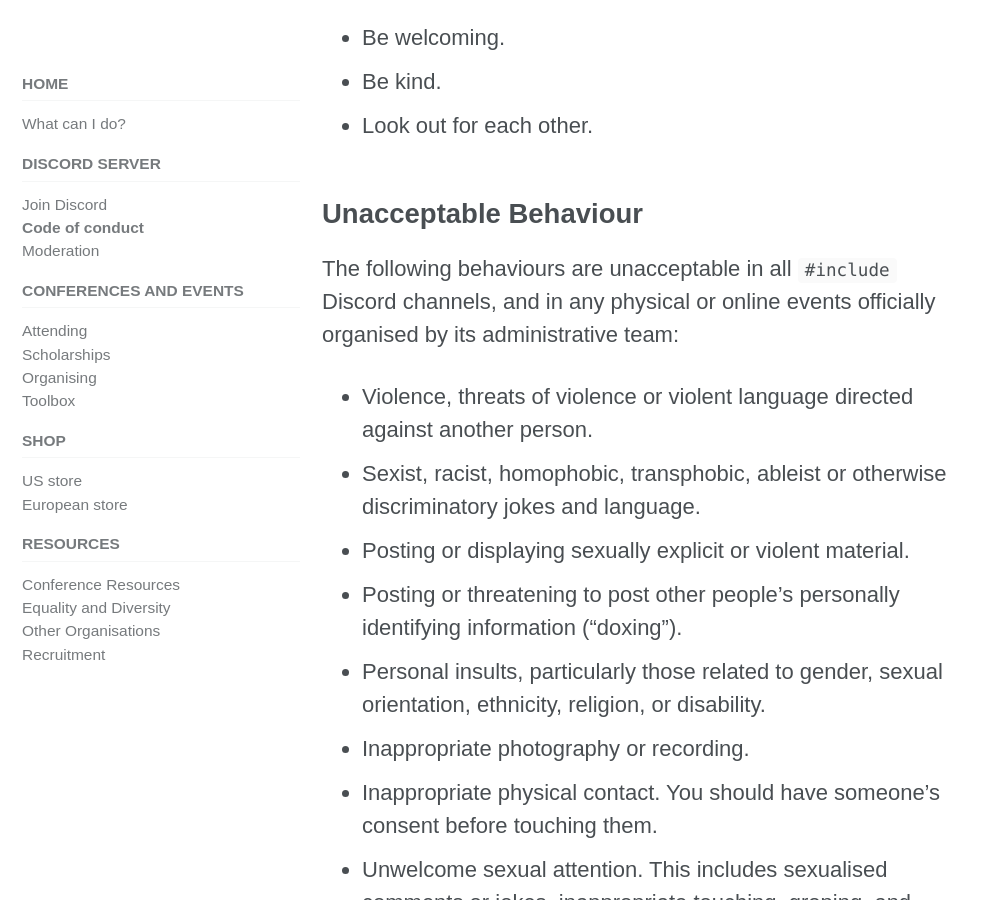
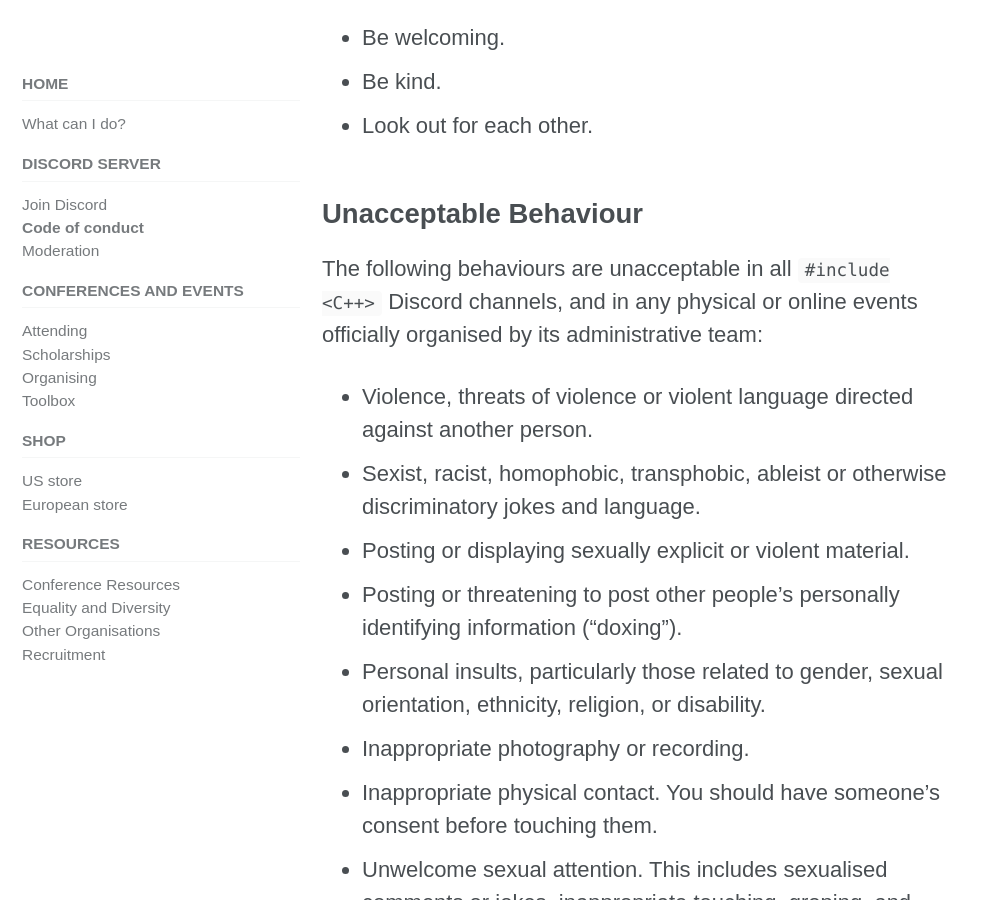
Before and after one commit to include-cpp/include-cpp.github.io, a Jekyll site: the page built from code-of-conduct.md, in a window 1280 px wide and 900 px high, scrolled down 762 px. Shown: the whole window, without its empty margins (0-987 px from the left). Built offline with Jekyll 4.4.1, drawn with Linux system fonts in a browser that asks for light colours; cached includes are drawn as plain includes; nearby versions of some CDN libraries.

Commit message:
Make org name consistent

```diff
--- a/code-of-conduct.md
+++ b/code-of-conduct.md
@@ -20,7 +20,7 @@ Expected Behaviour
 Unacceptable Behaviour
 ---------------------
 
-The following behaviours are unacceptable in all `#include` Discord channels, and in any physical or online events officially organised by its administrative team:
+The following behaviours are unacceptable in all `#include <C++>` Discord channels, and in any physical or online events officially organised by its administrative team:
 
 - Violence, threats of violence or violent language directed against another person.
 - Sexist, racist, homophobic, transphobic, ableist or otherwise discriminatory jokes and language.
```
Also changed, not shown: conferences/attending-conferences.md (+1 -1 lines).
